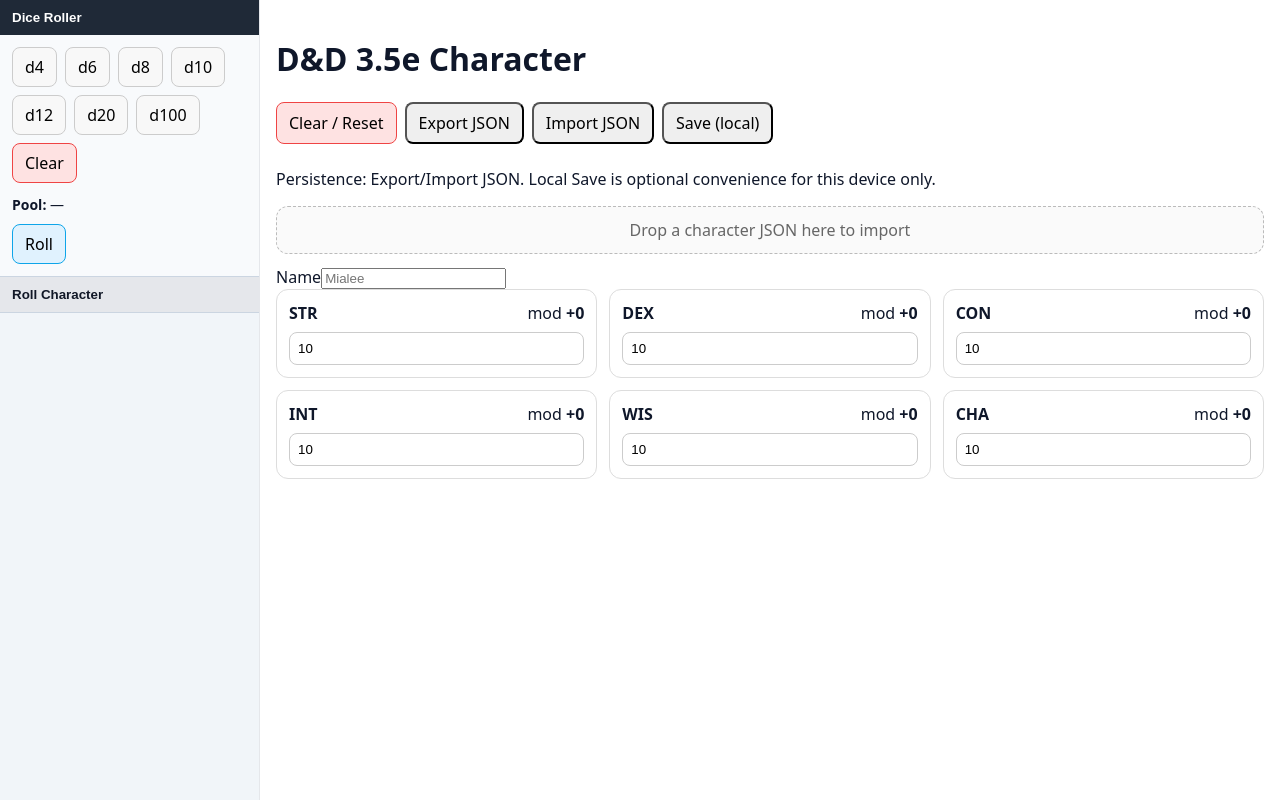
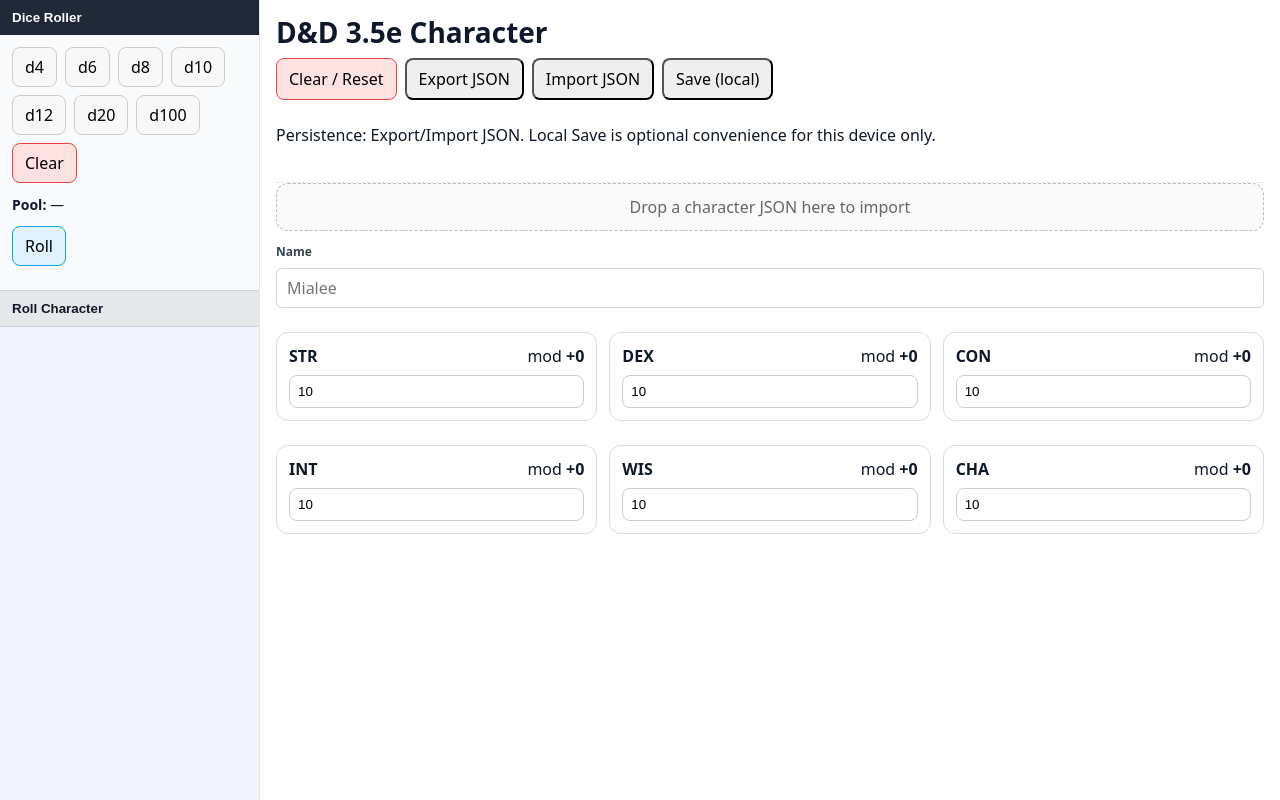
Before and after one commit to instantsoup/instantsoup.github.io, a React (Vite) app: page / in a window 1280 px wide. Built offline with nearby package versions, Linux system fonts and the light colour scheme.

Commit message:
CSS tweaking

```diff
--- a/src/components/DiceRollerPanel.tsx
+++ b/src/components/DiceRollerPanel.tsx
@@ -1,6 +1,6 @@
 import { useState } from 'react';
 
-import { type DetailedGroup,formatPool, rollManyDetailed, SUPPORTED_DICE } from '../lib/dice';
+import { type DetailedGroup, formatPool, rollManyDetailed, SUPPORTED_DICE } from '../lib/dice';
 
 export function DiceRollerPanel() {
   const [pool, setPool] = useState<number[]>([]);
--- a/src/styles/index.css
+++ b/src/styles/index.css
@@ -3,49 +3,37 @@
 =================================== */
 
 :root {
-  --clr-bg: #f1f5f9; /* slate-100 */
-  --clr-border: #e5e7eb; /* gray-200 */
-  --clr-border-strong: #cbd5e1; /* gray-300 */
+  --clr-bg: #f1f5f9;              /* slate-100 */
+  --clr-border: #e5e7eb;          /* gray-200 */
+  --clr-border-strong: #cbd5e1;   /* gray-300 */
 
   --clr-panel-closed-bg: #e5e7eb; /* gray-200 */
   --clr-panel-closed-fg: #111827; /* gray-900 */
-  --clr-panel-open-bg: #1f2937; /* slate-800 */
+  --clr-panel-open-bg: #1f2937;   /* slate-800 */
   --clr-panel-open-fg: #ffffff;
-  --clr-panel-content-bg: #f8fafc; /* slate-50 */
+  --clr-panel-content-bg: #f8fafc;/* slate-50 */
 
   --clr-btn: #ffffff;
   --clr-btn-border: #cbd5e1;
 
-  --clr-primary-border: #0ea5e9; /* sky-500 */
-  --clr-primary-bg: #e0f2fe; /* sky-100 */
+  --clr-primary-border: #0ea5e9;  /* sky-500 */
+  --clr-primary-bg: #e0f2fe;      /* sky-100 */
 
-  --clr-danger-border: #ef4444; /* red-500 */
-  --clr-danger-bg: #fee2e2; /* red-100 */
+  --clr-danger-border: #ef4444;   /* red-500 */
+  --clr-danger-bg: #fee2e2;       /* red-100 */
 }
 
 *,
 *::before,
-*::after {
-  box-sizing: border-box;
-}
+*::after { box-sizing: border-box; }
 
-html,
-body,
-#root {
-  height: 100%;
-}
+html, body, #root { height: 100%; }
 
 body {
   margin: 0;
   font-family:
-    system-ui,
-    -apple-system,
-    Segoe UI,
-    Roboto,
-    Helvetica,
-    Arial,
-    'Apple Color Emoji',
-    'Segoe UI Emoji';
+    system-ui, -apple-system, Segoe UI, Roboto, Helvetica, Arial,
+    "Apple Color Emoji", "Segoe UI Emoji";
   color: #0f172a; /* slate-900 */
   background: #ffffff;
 }
@@ -53,14 +41,10 @@
 /* Visually hidden input */
 .input--hidden {
   position: absolute;
-  width: 1px;
-  height: 1px;
-  padding: 0;
-  margin: -1px;
-  overflow: hidden;
-  clip: rect(0 0 0 0);
-  white-space: nowrap;
-  border: 0;
+  width: 1px; height: 1px;
+  padding: 0; margin: -1px;
+  overflow: hidden; clip: rect(0 0 0 0);
+  white-space: nowrap; border: 0;
 }
 
 /* ================================
@@ -83,17 +67,14 @@
 =================================== */
 
 .sidebar {
-  width: 260px;
-  min-width: 260px;
+  width: 260px; min-width: 260px;
   border-right: 1px solid var(--clr-border);
   background: var(--clr-bg);
   height: 100%;
   overflow-y: auto;
 }
 
-.panel {
-  border-bottom: 1px solid var(--clr-border-strong);
-}
+.panel { border-bottom: 1px solid var(--clr-border-strong); }
 
 .panel__header {
   width: 100%;
@@ -118,14 +99,54 @@
 }
 
 /* ================================
-   App Buttons (contextual variants)
+   App Header & Fields
+   (spacing handled by utilities: .container, .flow-lg)
 =================================== */
 
-.btn-row {
+.app-header {
   display: flex;
-  gap: 8px;
+  align-items: center;
+  justify-content: space-between;
+  gap: 8px;              /* aligns with --space-2 in utilities */
   flex-wrap: wrap;
+  padding-bottom: 8px;
+  border-bottom: 1px dashed var(--clr-border);
 }
+
+.app-title {
+  margin: 0;
+  font-size: 28px;
+  line-height: 1.2;
+}
+
+.field { display: flex; flex-direction: column; }
+
+.field__label {
+  font-size: 12px;
+  font-weight: 600;
+  color: #334155; /* slate-700 */
+  margin-bottom: 8px;    /* same as --space-2 */
+}
+
+.input {
+  padding: 8px 10px;
+  border: 1px solid var(--clr-btn-border);
+  border-radius: 6px;
+  font: inherit;
+}
+
+.input:focus {
+  outline: none;
+  border-color: var(--clr-primary-border);
+  box-shadow: 0 0 0 2px var(--clr-primary-bg);
+}
+
+/* ================================
+   App Buttons (contextual variants)
+   (btn-row gap/margins come from utilities.css)
+=================================== */
+
+.btn-row { display: flex; gap: 8px; flex-wrap: wrap; }
 
 .btn--primary {
   padding: 8px 12px;
@@ -142,24 +163,13 @@
 }
 
 /* ================================
-   Feature-Specific (in-app)
+   Feature-Specific (minimal)
+   Note: spacing for .dice__pool/result is in utilities.css
 =================================== */
 
-/* Dice panel */
-.dice__pool {
-  font-size: 14px;
-  margin: 6px 0 10px;
-}
-.dice__result {
-  margin-top: 12px;
-  font-size: 14px;
-}
-
-/* RollCharacter grid & cells (component-scoped helpers) */
 .grid-rawadj {
   display: grid;
   grid-template-columns: 1fr auto 1fr;
-  gap: 8px 16px;
   align-items: center;
 }
 
@@ -168,3 +178,8 @@
   border: 1px solid #eee;
   border-radius: 6px;
 }
+
+/* Remove old explicit margins from dice panel to avoid double spacing
+   (the flow utilities now control vertical rhythm). */
+.dice__pool { font-size: 14px; }
+.dice__result { font-size: 14px; }
--- a/src/styles/utilities.css
+++ b/src/styles/utilities.css
@@ -1,26 +1,43 @@
 /* ================================
-   Utilities — Layout & Grid
+   Root Variables & Flow Utilities
 =================================== */
 
-.flex-row {
-  display: flex;
-  flex-direction: row;
+:root {
+  --space-1: 4px;
+  --space-2: 8px;
+  --space-3: 12px;
+  --space-4: 16px;
+  --space-6: 24px;
 }
-.items-center {
-  align-items: center;
-}
-.items-baseline {
-  align-items: baseline;
-}
-.justify-between {
-  justify-content: space-between;
-}
-.justify-center {
-  justify-content: center;
-}
-.wrap {
-  flex-wrap: wrap;
-}
+
+/* Flow: consistent vertical rhythm between siblings */
+.flow > * + * { margin-top: var(--space-3); }
+.flow-lg > * + * { margin-top: var(--space-4); }
+
+/* Common layout tweaks */
+.btn-row { gap: var(--space-2); margin-bottom: var(--space-3); }
+.card { margin-top: var(--space-3); }
+.grid-3 { gap: var(--space-3); }
+.grid-rawadj { gap: var(--space-2) var(--space-4); } /* rows × cols */
+
+.dice__pool { margin: var(--space-2) 0 var(--space-3); }
+.dice__result { margin-top: var(--space-3); }
+
+.card h1, .card h2, .card h3 { margin: 0 0 var(--space-2); }
+.card p { margin: var(--space-2) 0 0; }
+
+.container { max-width: 1100px; margin: 0 auto; }
+
+/* ================================
+   Layout & Grid
+=================================== */
+
+.flex-row { display: flex; flex-direction: row; }
+.items-center { align-items: center; }
+.items-baseline { align-items: baseline; }
+.justify-between { justify-content: space-between; }
+.justify-center { justify-content: center; }
+.wrap { flex-wrap: wrap; }
 
 .grid-3 {
   display: grid;
@@ -28,95 +45,48 @@
 }
 
 /* ================================
-   Utilities — Spacing
+   Spacing Utilities
 =================================== */
 
-.gap-1 {
-  gap: 4px;
-}
-.gap-2 {
-  gap: 8px;
-}
-.gap-3 {
-  gap: 12px;
-}
+.gap-1 { gap: 4px; }
+.gap-2 { gap: 8px; }
+.gap-3 { gap: 12px; }
 
-.p-2 {
-  padding: 8px;
-}
-.p-3 {
-  padding: 12px;
-}
+.p-2 { padding: 8px; }
+.p-3 { padding: 12px; }
 
-.mt-8 {
-  margin-top: 8px;
-}
-.mt-10 {
-  margin-top: 10px;
-}
-.mt-12 {
-  margin-top: 12px;
-}
-.m-0 {
-  margin: 0;
-}
-
-.mb-12 {
-  margin-bottom: 12px;
-}
+.mt-8 { margin-top: 8px; }
+.mt-10 { margin-top: 10px; }
+.mt-12 { margin-top: 12px; }
+.m-0 { margin: 0; }
+.mb-12 { margin-bottom: 12px; }
 
 /* ================================
-   Utilities — Typography & Alignment
+   Typography & Alignment
 =================================== */
 
-.tt-up {
-  text-transform: uppercase;
-}
-.fs-18 {
-  font-size: 18px;
-}
-.fs-12 {
-  font-size: 12px;
-}
-.tabular {
-  font-variant-numeric: tabular-nums;
-}
+.tt-up { text-transform: uppercase; }
+.fs-18 { font-size: 18px; }
+.fs-12 { font-size: 12px; }
+.tabular { font-variant-numeric: tabular-nums; }
 
-.text-muted {
-  color: #666;
-}
-.text-subtle {
-  color: #999;
-}
+.text-muted { color: #666; }
+.text-subtle { color: #999; }
 
-.text-right {
-  text-align: right;
-}
-.text-center {
-  text-align: center;
-}
+.text-right { text-align: right; }
+.text-center { text-align: center; }
 
 /* ================================
-   Utilities — Surfaces
+   Surfaces & Borders
 =================================== */
 
-.border {
-  border: 1px solid #ddd;
-}
-.border-dashed {
-  border: 1px dashed #bbb;
-}
+.border { border: 1px solid #ddd; }
+.border-dashed { border: 1px dashed #bbb; }
 
-.rounded-12 {
-  border-radius: 12px;
-}
-.rounded-pill {
-  border-radius: 999px;
-}
+.rounded-12 { border-radius: 12px; }
+.rounded-pill { border-radius: 999px; }
 
-.bg-faint {
-  background: #fafafa;
-}
+.bg-faint { background: #fafafa; }
 
 /* ================================
    Elements & Common Components
@@ -145,12 +115,8 @@
   color: #999;
 }
 
-/* Grid helpers */
-.col-span-3 {
-  grid-column: 1 / span 3;
-}
+.col-span-3 { grid-column: 1 / span 3; }
 
-/* Inputs */
 .ability-input {
   width: 100%;
   padding: 8px;
```
